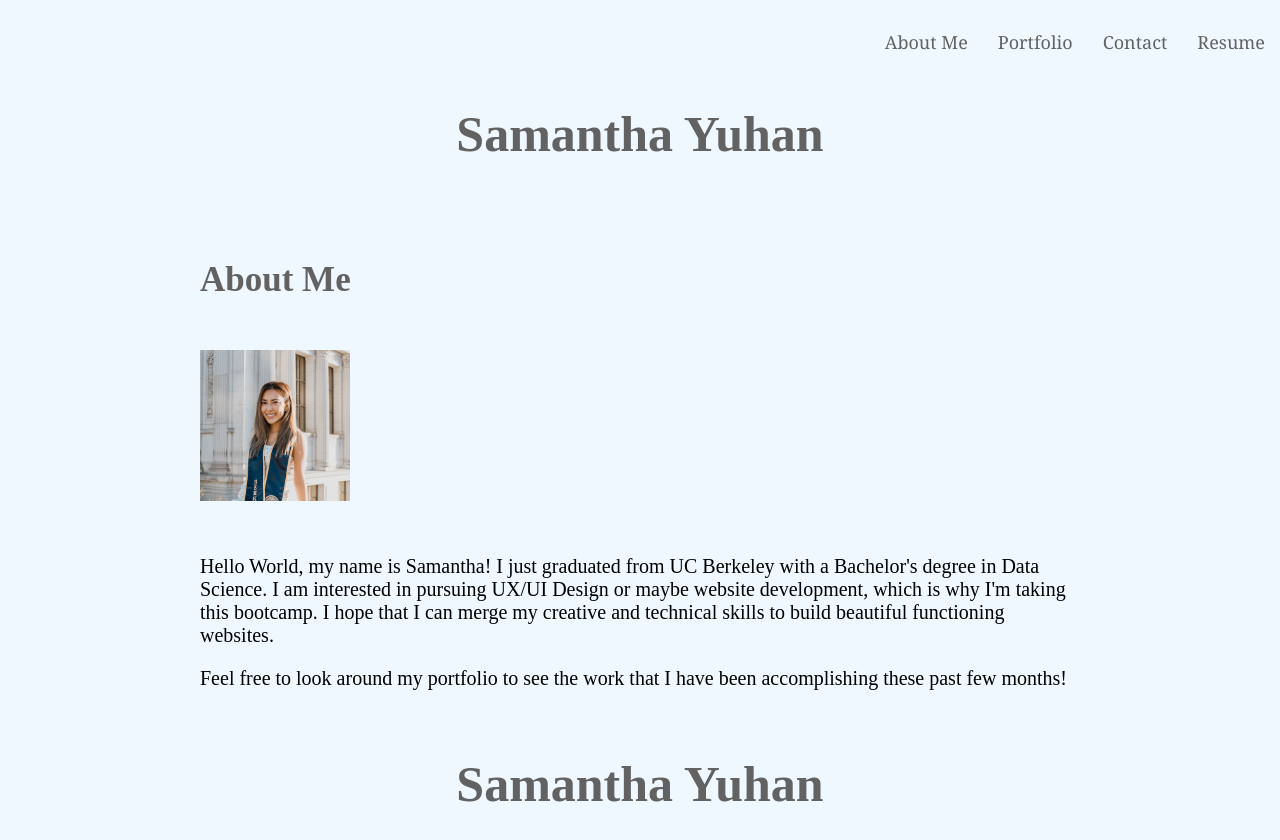
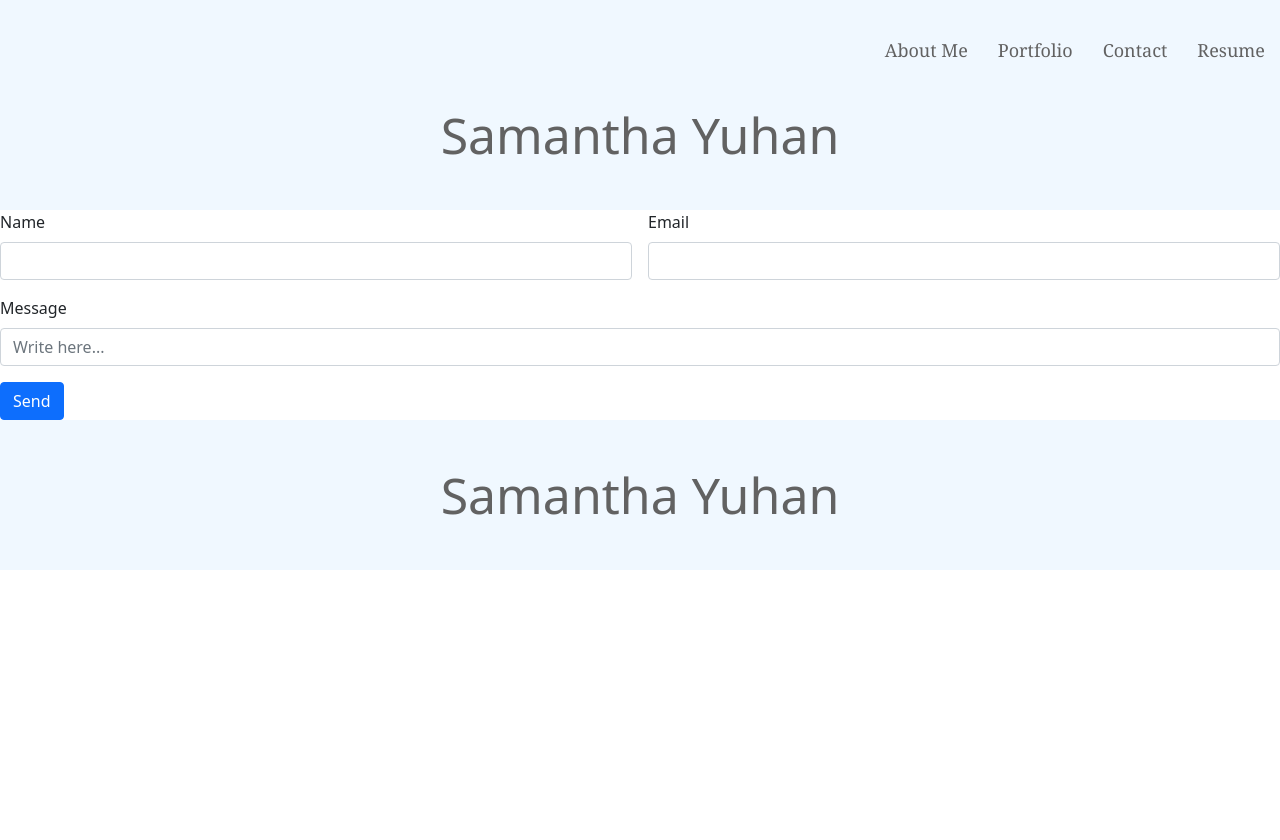
Before and after one commit to samyuhan/react-portfolio, a React (Create React App) app in the folder app/: page / in a window 1280 px wide. Shown: the top 840 px of the page. After the commit the page ends 800 px from the top, so only its background shows below. Built offline with nearby package versions, Linux system fonts and the light colour scheme.

Commit message:
add html for bootstrap form

```diff
--- a/app/package.json
+++ b/app/package.json
@@ -6,6 +6,7 @@
     "@testing-library/jest-dom": "^5.14.1",
     "@testing-library/react": "^11.2.7",
     "@testing-library/user-event": "^12.8.3",
+    "bootstrap": "^5.1.1",
     "react": "^17.0.2",
     "react-dom": "^17.0.2",
     "react-scripts": "4.0.3",
--- a/app/src/App.js
+++ b/app/src/App.js
@@ -3,13 +3,14 @@ import Header from "./components/Header";
 import Navbar from "./components/Navbar";
 import Footer from "./components/Footer";
 import About from "./components/About";
+import Contact from "./components/Contact";
 
 function App() {
   return (
     <div>
       <Navbar />
       <Header />
-      <About />
+      <Contact />
       <Footer />
     </div>
   );
--- /dev/null
+++ b/app/src/components/Contact.js
@@ -0,0 +1,30 @@
+import React from 'react';
+import 'bootstrap/dist/css/bootstrap.min.css';
+
+
+function Contact() {
+    return (
+        <div>
+            <form class="row g-3">
+                <div class="col-md-6">
+                    <label for="inputName" class="form-label">Name</label>
+                    <input type="text" class="form-control" id="inputName" />
+                </div>
+                <div class="col-md-6">
+                <label for="inputEmail4" class="form-label">Email</label>
+                    <input type="email" class="form-control" id="inputEmail4" />
+                </div>
+                <div class="col-12">
+                    <label for="inputMessage" class="form-label">Message</label>
+                    <input type="text" class="form-control" id="inputMessage" placeholder="Write here..." />
+                </div>
+                <div class="col-12">
+                    <button type="submit" class="btn btn-primary">Send</button>
+                </div>
+            </form>
+        </div>
+    );
+}
+
+
+export default Contact;
```
Also changed, not shown: 1 other file (tests, documents, lock files or other folders).
